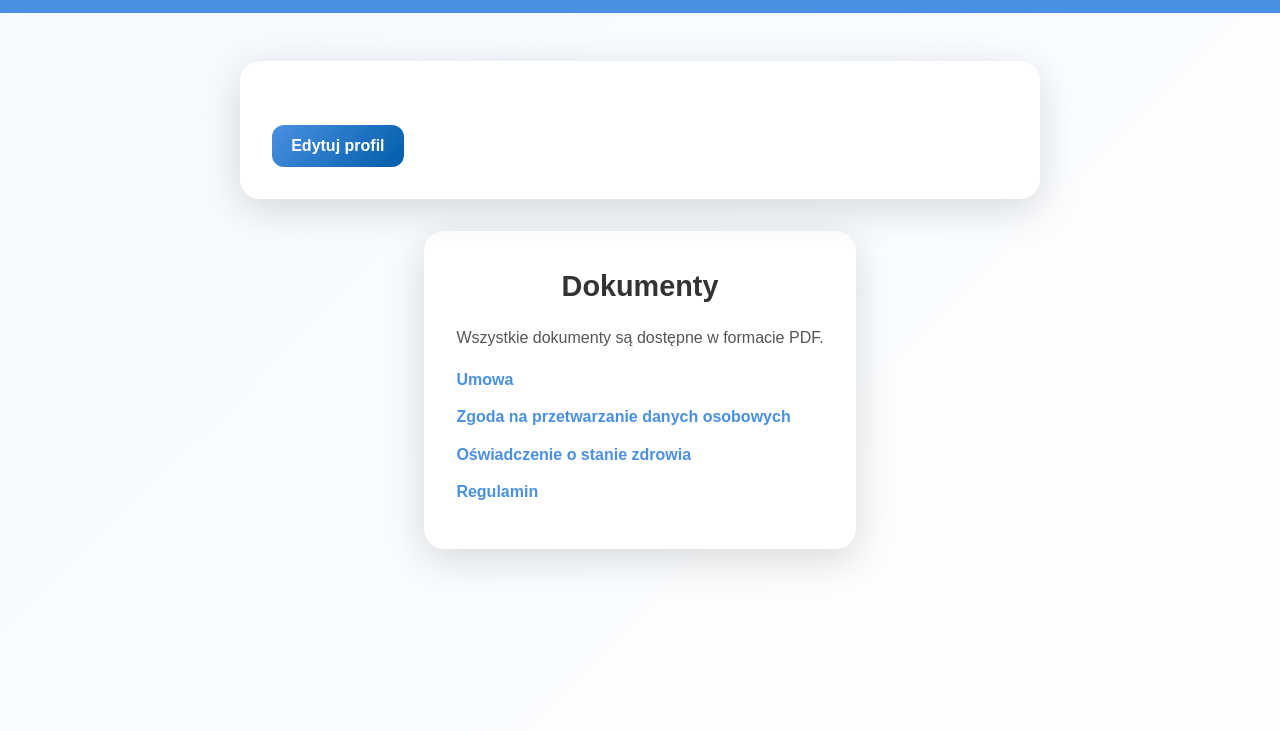
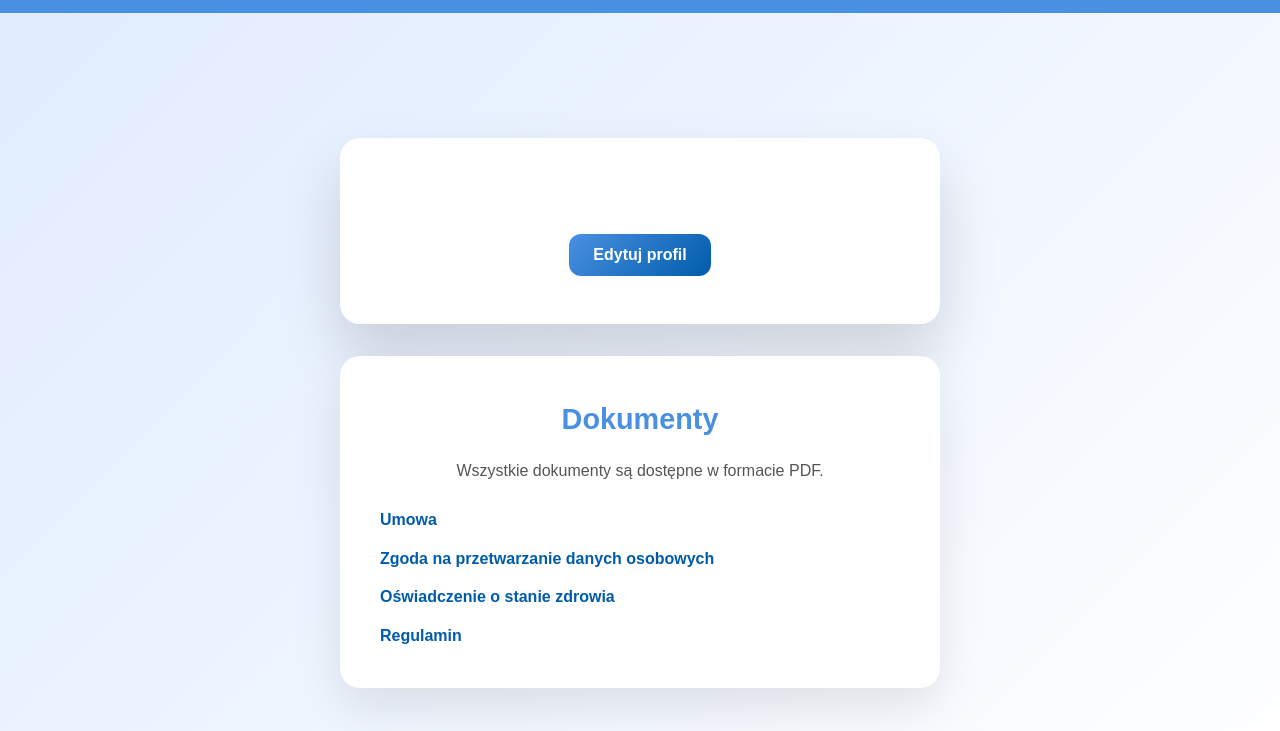
Before and after one commit to FMaciejewski/Silownia-Zdrowa-Igla, a website built with Vite: page frontend/sites/profile.html in a window 1280 px wide. Shown: the part 69-800 px from the top of the page. Built offline with nearby package versions, Linux system fonts and the light colour scheme; no server answers; files whose address does not match are found by name.

Commit message:
Add profile picture to users

```diff
--- a/frontend/sites/profile.html
+++ b/frontend/sites/profile.html
@@ -36,9 +36,8 @@
     }
     </script>
     <main>
-        <section>
+        <section class="profile-section">
             <div id="profile-info"></div>
-            </div>
             <button id="edit-profile">Edytuj profil</button>
         </section>
         <article>
@@ -51,7 +50,7 @@
                 <li><a href="../assets/documents/zasady.pdf" target="_blank">Regulamin</a></li>
         </article>
     </main>
-    <footer>
+    <footer id="kontakt">
         <section class="footer-upper">
         <div class="footer1">
             <div class="footer-logo">
@@ -78,7 +77,7 @@
             </div>
             <div class="contact">
                 <p>W razie pytań: </p>
-                <p><a href="mailto:silowniaZdrowaIgla@gmail.com">silowniazdrowaigla@gmail.com</a></p>
+                <p><a href="mailto:silownia.zdrowa.igla@gmail.com">silowniazdrowaigla@gmail.com</a></p>
                 <p><a href="tel:+48999999999">+48 999 999 999</a></p>
             </div>
         </div>
@@ -100,6 +99,7 @@
             const profileSection = document.getElementById('profile-info');
             profileSection.innerHTML = `
                 <h2>Profil użytkownika</h2>
+                <img src="../${data.ProfilePicture}" alt="Profile Image" class="profile-image">
                 <p><strong>Imię:</strong> ${data.FirstName}</p>
                 <p><strong>Nazwisko:</strong> ${data.LastName}</p>
                 <p><strong>Login:</strong> ${data.Login}</p>
--- a/frontend/src/logging.scss
+++ b/frontend/src/logging.scss
@@ -5,3 +5,4 @@
 @use './base/media.scss';
 @use './sections/main-loging.scss';
 @use './sections/loging-form.scss';
+@use 'base/messages.scss';
--- a/frontend/src/profile.scss
+++ b/frontend/src/profile.scss
@@ -3,113 +3,145 @@
 @use './layout/footer.scss';
 @use './layout/logo.scss';
 @use './base/messages.scss';
+@use './base/media.scss';
 
 main {
     display: flex;
+    justify-content: center;
+    align-items: center;
     flex-direction: column;
-    align-items: center;
-    justify-content: flex-start;
-    padding: 3rem 1rem;
-    background: linear-gradient(135deg, #f5faff, #ffffff);
+    padding: 4rem 1rem;
+    background: linear-gradient(135deg, #e0ecff, #ffffff);
     min-height: 100vh;
 
     section {
-        width: 100%;
-        max-width: 800px;
         background: #fff;
         border-radius: 20px;
-        padding: 2rem;
-        box-shadow: 0 10px 40px rgba(0, 0, 0, 0.15);
-        margin-bottom: 2rem;
-        animation: fadeIn 0.6s ease-out forwards;
-        transform: translateY(20px);
-        opacity: 0;
-
-        h2 {
-            font-size: 2rem;
-            font-weight: 700;
-            color: #333;
-            margin-bottom: 1.5rem;
+        padding: 3rem;
+        max-width: 600px;
+        width: 100%;
+        box-shadow: 0 30px 60px rgba(0, 0, 0, 0.15);
+        display: flex;
+        flex-direction: column;
+        align-items: center;
         text-align: center;
+        gap: 1rem;
+        animation: fadeIn 0.5s ease-out forwards;
     }
 
-        p {
+    @keyframes fadeIn {
+        0% { opacity: 0; transform: translateY(20px); }
+        100% { opacity: 1; transform: translateY(0); }
+    }
+}
+
+.profile-image {
+    width: 140px;
+    height: 140px;
+    object-fit: cover;
+    border-radius: 50%;
+    border: 4px solid #4a90e2;
+    box-shadow: 0 0 20px rgba(0, 0, 0, 0.1);
+    margin-bottom: 1.5rem;
+    transition: transform 0.3s ease, box-shadow 0.3s ease;
+
+    &:hover {
+        transform: scale(1.05);
+        box-shadow: 0 0 25px rgba(0, 0, 0, 0.2);
+    }
+}
+
+    .profile-section p {
     font-size: 1rem;
-            margin-bottom: 0.75rem;
-            color: #444;
-            line-height: 1.5;
+    color: #333;
+    margin: 0.3rem 0;
+    font-weight: 500;
 
     strong {
-                color: #222;
+        color: #4a90e2;
         font-weight: 700;
     }
 }
 
-        button#edit-profile {
+#edit-profile {
     margin-top: 2rem;
+    padding: 0.75rem 1.5rem;
     background: linear-gradient(135deg, #4a90e2, #005caa);
     color: #fff;
     border: none;
-            padding: 0.75rem 1.2rem;
+    border-radius: 12px;
     font-size: 1rem;
     font-weight: 700;
-            border-radius: 12px;
     cursor: pointer;
-            transition: all 0.3s ease;
+    transition: background 0.3s ease, transform 0.3s ease;
 
     &:hover {
         background: linear-gradient(135deg, #005caa, #003f7f);
         transform: scale(1.05);
     }
 }
+
+#edit-profile {
+    margin-top: 2rem;
+    padding: 0.75rem 1.5rem;
+    background: linear-gradient(135deg, #4a90e2, #005caa);
+    color: #fff;
+    border: none;
+    border-radius: 12px;
+    font-size: 1rem;
+    font-weight: 700;
+    cursor: pointer;
+    transition: background 0.3s ease, transform 0.3s ease;
+
+    &:hover {
+        background: linear-gradient(135deg, #005caa, #003f7f);
+        transform: scale(1.05);
+    }
 }
 
-    article {
-        max-width: 800px;
+main article {
     background: #fff;
     border-radius: 20px;
-        padding: 2rem;
-        box-shadow: 0 10px 40px rgba(0, 0, 0, 0.15);
+    padding: 2.5rem;
+    max-width: 600px;
+    width: 100%;
+    box-shadow: 0 20px 50px rgba(0, 0, 0, 0.1);
+    margin-top: 2rem;
+    animation: fadeIn 0.5s ease-out forwards;
 
     h2 {
+        color: #4a90e2;
         font-size: 1.8rem;
         margin-bottom: 1rem;
-            color: #333;
         text-align: center;
     }
 
     p {
         font-size: 1rem;
+        margin-bottom: 1.5rem;
+        text-align: center;
         color: #555;
-            margin-bottom: 1rem;
     }
 
     ul {
         list-style: none;
-            padding-left: 0;
+        padding: 0;
+        display: flex;
+        flex-direction: column;
+        gap: 0.8rem;
 
         li {
-                margin-bottom: 0.75rem;
-
             a {
-                    color: #4a90e2;
+                display: inline-block;
+                text-decoration: none;
+                color: #005caa;
                 font-weight: 600;
-                    text-decoration: none;
                 transition: color 0.2s ease;
 
                 &:hover {
                     color: #003f7f;
-                        text-decoration: underline;
                 }
             }
         }
     }
 }
-}
-
-@keyframes fadeIn {
-    to {
-        opacity: 1;
-        transform: translateY(0);
-    }
-}
```
Also changed, not shown: frontend/assets/images/default_profile.png (added), frontend/dist/logging.css, frontend/dist/profile.css, 3 other files. Lines whose indentation alone changed are shown as unchanged.
